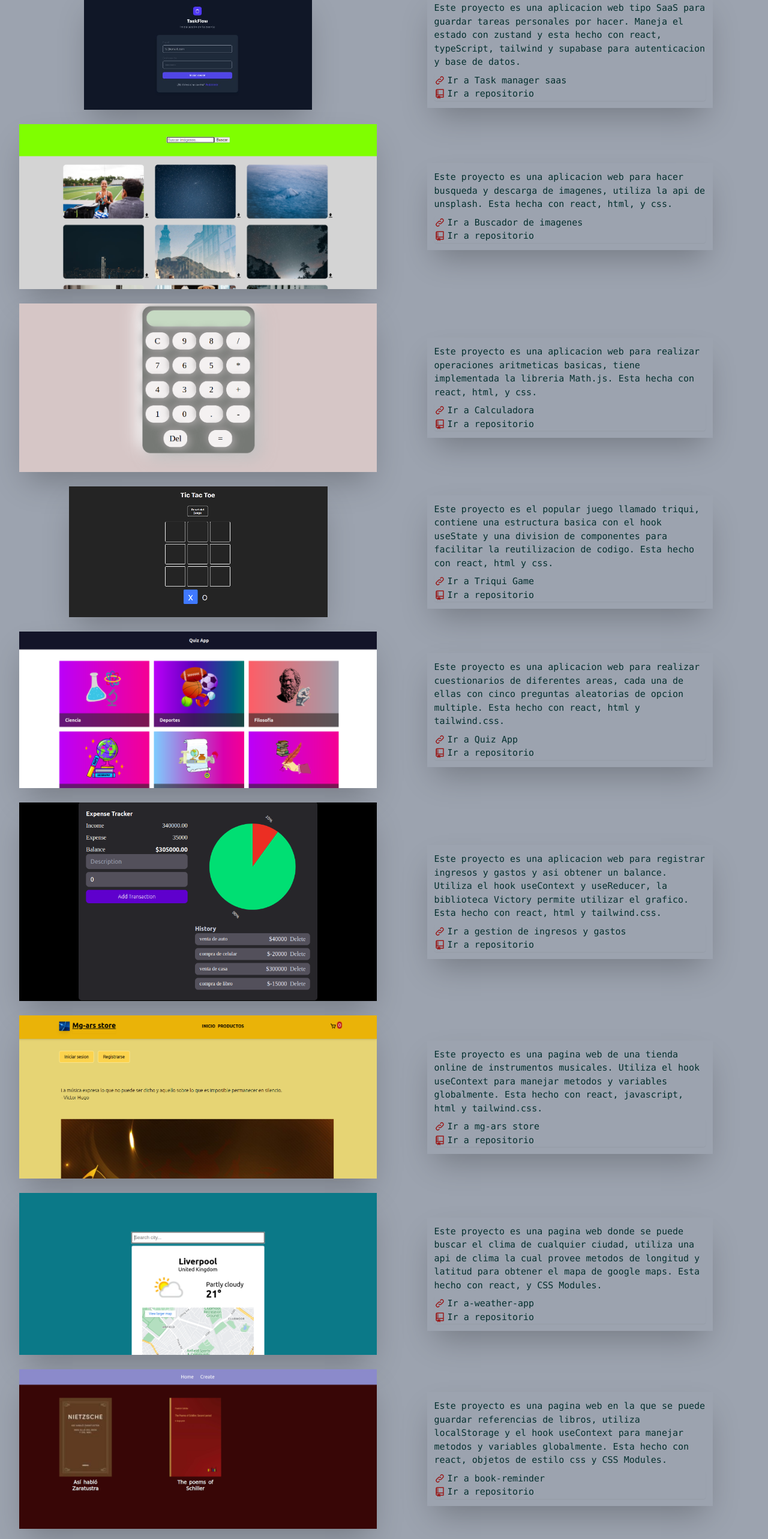
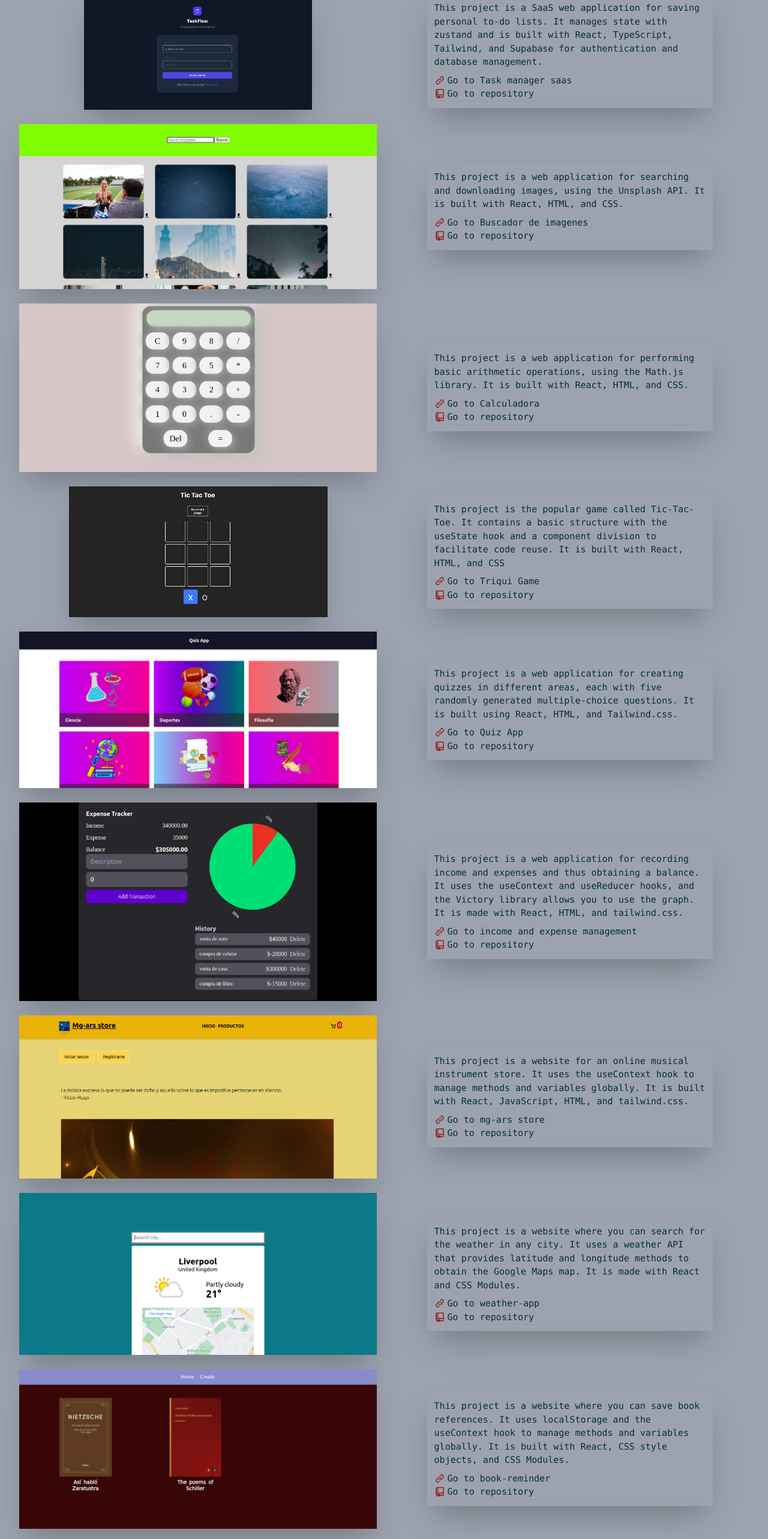
Before and after one commit to miguelriverasarmiento/portfolio-website, a Next.js app: page /Projects in a window 1280 px wide. Shown: the part 220-2786 px from the top of the page at 60% size. Built offline with nearby package versions, Linux system fonts and the light colour scheme.

Commit message:
I've added an updated portfolio in english

```diff
--- a/pages/Projects.js
+++ b/pages/Projects.js
@@ -33,10 +33,10 @@ const Projects = () => {
           className="flex flex-col text-left w-[80%] px-3 py-3 text-[12px] sm:text-[15px] font-mono
             shadow-2xl shadow hover:shadow-xl text-teal-950"
         >
-          Este proyecto es una aplicacion web tipo SaaS para guardar tareas
-          personales por hacer. Maneja el estado con zustand y esta hecho con
-          react, typeScript, tailwind y supabase para autenticacion y base de
-          datos.
+          This project is a SaaS web application for saving personal to-do
+          lists. It manages state with zustand and is built with React,
+          TypeScript, Tailwind, and Supabase for authentication and database
+          management.
           <div className="flex flex-col text-left mt-2 rounded shadow-sm">
             <div className="flex flex-row">
               <div>
@@ -44,7 +44,7 @@ const Projects = () => {
               </div>
               <div>
                 <Link href="https://task-manager-saa-s.vercel.app/">
-                  Ir a Task manager saas
+                  Go to Task manager saas
                 </Link>
               </div>
             </div>
@@ -54,7 +54,7 @@ const Projects = () => {
               </div>
               <div>
                 <Link href="https://github.com/miguelriverasarmiento/Task-manager-SaaS">
-                  Ir a repositorio
+                  Go to repository
                 </Link>
               </div>
             </div>
@@ -75,7 +75,7 @@ const Projects = () => {
                 grid place-items-center text-red-300 text-[12px] sm:text-[15px]
                 md:text-[17px]"
           >
-            Buscador de imagenes
+            Image search engine
           </div>
         </div>
 
@@ -83,9 +83,8 @@ const Projects = () => {
           className="flex flex-col text-left w-[80%] px-3 py-3 text-[12px] sm:text-[15px] font-mono
             shadow-2xl shadow hover:shadow-xl text-teal-950"
         >
-          Este proyecto es una aplicacion web para hacer busqueda y descarga de
-          imagenes, utiliza la api de unsplash. Esta hecha con react, html, y
-          css.
+          This project is a web application for searching and downloading
+          images, using the Unsplash API. It is built with React, HTML, and CSS.
           <div className="flex flex-col text-left mt-2 rounded shadow-sm">
             <div className="flex flex-row">
               <div>
@@ -93,7 +92,7 @@ const Projects = () => {
               </div>
               <div>
                 <Link href="https://buscador-de-imagenes-phi.vercel.app/">
-                  Ir a Buscador de imagenes
+                  Go to Buscador de imagenes
                 </Link>
               </div>
             </div>
@@ -103,7 +102,7 @@ const Projects = () => {
               </div>
               <div>
                 <Link href="https://github.com/miguelriverasarmiento/Buscador-de-imagenes">
-                  Ir a repositorio
+                  Go to repository
                 </Link>
               </div>
             </div>
@@ -124,7 +123,7 @@ const Projects = () => {
                 grid place-items-center text-red-300 text-[12px] sm:text-[15px]
                 md:text-[17px]"
           >
-            Calculadora
+            Calculator
           </div>
         </div>
 
@@ -132,9 +131,9 @@ const Projects = () => {
           className="flex flex-col text-left w-[80%] px-3 py-3 text-[12px] sm:text-[15px] font-mono
             shadow-2xl shadow hover:shadow-xl text-teal-950"
         >
-          Este proyecto es una aplicacion web para realizar operaciones
-          aritmeticas basicas, tiene implementada la libreria Math.js. Esta
-          hecha con react, html, y css.
+          This project is a web application for performing basic arithmetic
+          operations, using the Math.js library. It is built with React, HTML,
+          and CSS.
           <div className="flex flex-col text-left mt-2 rounded shadow-sm">
             <div className="flex flex-row">
               <div>
@@ -142,7 +141,7 @@ const Projects = () => {
               </div>
               <div>
                 <Link href="https://calculadora-kappa-rust.vercel.app/">
-                  Ir a Calculadora
+                  Go to Calculadora
                 </Link>
               </div>
             </div>
@@ -152,7 +151,7 @@ const Projects = () => {
               </div>
               <div>
                 <Link href="https://github.com/miguelriverasarmiento/Calculadora">
-                  Ir a repositorio
+                  Go to repository
                 </Link>
               </div>
             </div>
@@ -181,10 +180,9 @@ const Projects = () => {
           className="flex flex-col text-left w-[80%] px-3 py-3 text-[12px] sm:text-[15px] font-mono
             shadow-2xl shadow hover:shadow-xl text-teal-950"
         >
-          Este proyecto es el popular juego llamado triqui, contiene una
-          estructura basica con el hook useState y una division de componentes
-          para facilitar la reutilizacion de codigo. Esta hecho con react, html
-          y css.
+          This project is the popular game called Tic-Tac-Toe. It contains a
+          basic structure with the useState hook and a component division to
+          facilitate code reuse. It is built with React, HTML, and CSS
           <div className="flex flex-col text-left mt-2 rounded shadow-sm">
             <div className="flex flex-row">
               <div>
@@ -192,7 +190,7 @@ const Projects = () => {
               </div>
               <div>
                 <Link href="https://triqui-game-smoky.vercel.app/">
-                  Ir a Triqui Game
+                  Go to Triqui Game
                 </Link>
               </div>
             </div>
@@ -202,7 +200,7 @@ const Projects = () => {
               </div>
               <div>
                 <Link href="https://github.com/miguelriverasarmiento/Juego-Triqui">
-                  Ir a repositorio
+                  Go to repository
                 </Link>
               </div>
             </div>
@@ -231,9 +229,9 @@ const Projects = () => {
           className="flex flex-col text-left w-[80%] px-3 py-3 text-[12px] sm:text-[15px] font-mono
             shadow-2xl shadow hover:shadow-xl text-teal-950"
         >
-          Este proyecto es una aplicacion web para realizar cuestionarios de
-          diferentes areas, cada una de ellas con cinco preguntas aleatorias de
-          opcion multiple. Esta hecho con react, html y tailwind.css.
+          This project is a web application for creating quizzes in different
+          areas, each with five randomly generated multiple-choice questions. It
+          is built using React, HTML, and Tailwind.css.
           <div className="flex flex-col text-left mt-2 rounded shadow-sm">
             <div className="flex flex-row">
               <div>
@@ -241,7 +239,7 @@ const Projects = () => {
               </div>
               <div>
                 <Link href="https://quiz-app-24.vercel.app/">
-                  Ir a Quiz App
+                  Go to Quiz App
                 </Link>
               </div>
             </div>
@@ -251,7 +249,7 @@ const Projects = () => {
               </div>
               <div>
                 <Link href="https://github.com/miguelriverasarmiento/Quiz-App">
-                  Ir a repositorio
+                  Go to repository
                 </Link>
               </div>
             </div>
@@ -272,7 +270,7 @@ const Projects = () => {
                 grid place-items-center text-gray-400 text-[12px] sm:text-[15px]
                 md:text-[17px]"
           >
-            Aplicacion para gestionar ingresos y gastos
+            Application for managing income and expenses
           </div>
         </div>
 
@@ -280,10 +278,10 @@ const Projects = () => {
           className="flex flex-col text-left w-[80%] px-3 py-3 text-[12px] sm:text-[15px] font-mono
             shadow-2xl shadow hover:shadow-xl text-teal-950"
         >
-          Este proyecto es una aplicacion web para registrar ingresos y gastos y
-          asi obtener un balance. Utiliza el hook useContext y useReducer, la
-          biblioteca Victory permite utilizar el grafico. Esta hecho con react,
-          html y tailwind.css.
+          This project is a web application for recording income and expenses
+          and thus obtaining a balance. It uses the useContext and useReducer
+          hooks, and the Victory library allows you to use the graph. It is made
+          with React, HTML, and tailwind.css.
           <div className="flex flex-col text-left mt-2 rounded shadow-sm">
             <div className="flex flex-row">
               <div>
@@ -291,7 +289,7 @@ const Projects = () => {
               </div>
               <div>
                 <Link href="https://app-to-manage-expenses-and-income.vercel.app/">
-                  Ir a gestion de ingresos y gastos
+                  Go to income and expense management
                 </Link>
               </div>
             </div>
@@ -301,7 +299,7 @@ const Projects = () => {
               </div>
               <div>
                 <Link href="https://github.com/miguelriverasarmiento/App-to-manage-expenses-and-income">
-                  Ir a repositorio
+                  Go to repository
                 </Link>
               </div>
             </div>
@@ -322,7 +320,7 @@ const Projects = () => {
                 grid place-items-center text-yellow-600 text-[12px] sm:text-[15px]
                 md:text-[17px]"
           >
-            Pagina de tienda online
+            Online store page
           </div>
         </div>
 
@@ -330,9 +328,9 @@ const Projects = () => {
           className="flex flex-col text-left w-[80%] px-3 py-3 text-[12px] sm:text-[15px] font-mono
             shadow-2xl shadow hover:shadow-xl text-teal-950"
         >
-          Este proyecto es una pagina web de una tienda online de instrumentos
-          musicales. Utiliza el hook useContext para manejar metodos y variables
-          globalmente. Esta hecho con react, javascript, html y tailwind.css.
+          This project is a website for an online musical instrument store. It
+          uses the useContext hook to manage methods and variables globally. It
+          is built with React, JavaScript, HTML, and tailwind.css.
           <div className="flex flex-col text-left mt-2 rounded shadow-sm">
             <div className="flex flex-row">
               <div>
@@ -340,7 +338,7 @@ const Projects = () => {
               </div>
               <div>
                 <Link href="https://mgars-store.vercel.app/">
-                  Ir a mg-ars store
+                  Go to mg-ars store
                 </Link>
               </div>
             </div>
@@ -350,7 +348,7 @@ const Projects = () => {
               </div>
               <div>
                 <Link href="https://github.com/miguelriverasarmiento/tienda-online">
-                  Ir a repositorio
+                  Go to repository
                 </Link>
               </div>
             </div>
@@ -371,7 +369,7 @@ const Projects = () => {
                 grid place-items-center text-blue-300 text-[12px] sm:text-[15px]
                 md:text-[17px]"
           >
-            Pagina web del clima
+            Weather website
           </div>
         </div>
 
@@ -379,10 +377,10 @@ const Projects = () => {
           className="flex flex-col text-left w-[80%] px-3 py-3 text-[12px] sm:text-[15px] font-mono
             shadow-2xl shadow hover:shadow-xl text-teal-950"
         >
-          Este proyecto es una pagina web donde se puede buscar el clima de
-          cualquier ciudad, utiliza una api de clima la cual provee metodos de
-          longitud y latitud para obtener el mapa de google maps. Esta hecho con
-          react, y CSS Modules.
+          This project is a website where you can search for the weather in any
+          city. It uses a weather API that provides latitude and longitude
+          methods to obtain the Google Maps map. It is made with React and CSS
+          Modules.
           <div className="flex flex-col text-left mt-2 rounded shadow-sm">
             <div className="flex flex-row">
               <div>
@@ -390,7 +388,7 @@ const Projects = () => {
               </div>
               <div>
                 <Link href="https://a-weather-app.vercel.app/">
-                  Ir a-weather-app
+                  Go to weather-app
                 </Link>
               </div>
             </div>
@@ -400,7 +398,7 @@ const Projects = () => {
               </div>
               <div>
                 <Link href="https://github.com/miguelriverasarmiento/weather-app">
-                  Ir a repositorio
+                  Go to repository
                 </Link>
               </div>
             </div>
@@ -421,7 +419,7 @@ const Projects = () => {
                 grid place-items-center text-red-400 text-[12px] sm:text-[15px]
                 md:text-[17px]"
           >
-            Pagina recordatorio de libros
+            Book reminder page
           </div>
         </div>
 
@@ -429,10 +427,9 @@ const Projects = () => {
           className="flex flex-col text-left w-[80%] px-3 py-3 text-[12px] sm:text-[15px] font-mono
             shadow-2xl shadow hover:shadow-xl text-teal-950"
         >
-          Este proyecto es una pagina web en la que se puede guardar referencias
-          de libros, utiliza localStorage y el hook useContext para manejar
-          metodos y variables globalmente. Esta hecho con react, objetos de
-          estilo css y CSS Modules.
+          This project is a website where you can save book references. It uses
+          localStorage and the useContext hook to manage methods and variables
+          globally. It is built with React, CSS style objects, and CSS Modules.
           <div className="flex flex-col text-left mt-2 rounded shadow-sm">
             <div className="flex flex-row">
               <div>
@@ -440,7 +437,7 @@ const Projects = () => {
               </div>
               <div>
                 <Link href="https://book-reminder.vercel.app/">
-                  Ir a book-reminder
+                  Go to book-reminder
                 </Link>
               </div>
             </div>
@@ -450,7 +447,7 @@ const Projects = () => {
               </div>
               <div>
                 <Link href="https://github.com/miguelriverasarmiento/book-reminder">
-                  Ir a repositorio
+                  Go to repository
                 </Link>
               </div>
             </div>
@@ -471,7 +468,7 @@ const Projects = () => {
                 grid place-items-center text-green-400 text-[12px] sm:text-[15px]
                 md:text-[17px]"
           >
-            Pagina de Pokemon
+            Pokemon Page
           </div>
         </div>
 
@@ -479,9 +476,9 @@ const Projects = () => {
           className="flex flex-col text-left w-[80%] px-3 py-3 text-[12px] sm:text-[15px] font-mono
             shadow-2xl shadow hover:shadow-xl text-teal-950"
         >
-          Este proyecto es una pagina web de Pokemon que contiene una lista,
-          busqueda por nombre, paginacion, y caracteristicas de cada uno con su
-          imagen. Esta hecho con next.js, react, graphQL y CSS Modules.
+          This project is a Pokémon website that contains a list, search by
+          name, pagination, and characteristics of each one with its image. It
+          is made with next.js, react, graphQL, and CSS Modules.
           <div className="flex flex-col text-left mt-2 rounded shadow-sm">
             <div className="flex flex-row">
               <div>
@@ -489,7 +486,7 @@ const Projects = () => {
               </div>
               <div>
                 <Link href="https://pokemon-fg.vercel.app/">
-                  Ir a pokemon-fg
+                  Go to pokemon-fg
                 </Link>
               </div>
             </div>
@@ -499,7 +496,7 @@ const Projects = () => {
               </div>
               <div>
                 <Link href="https://github.com/miguelriverasarmiento/poke-graphql">
-                  Ir a repositorio
+                  Go to repository
                 </Link>
               </div>
             </div>
```
Also changed, not shown: components/Footer.js (+13 -12 lines), components/Navbar.js (+5 -5 lines), pages/About.js (+39 -43 lines), pages/Photo.js (+17 -23 lines), pages/index.js (+18 -20 lines).
